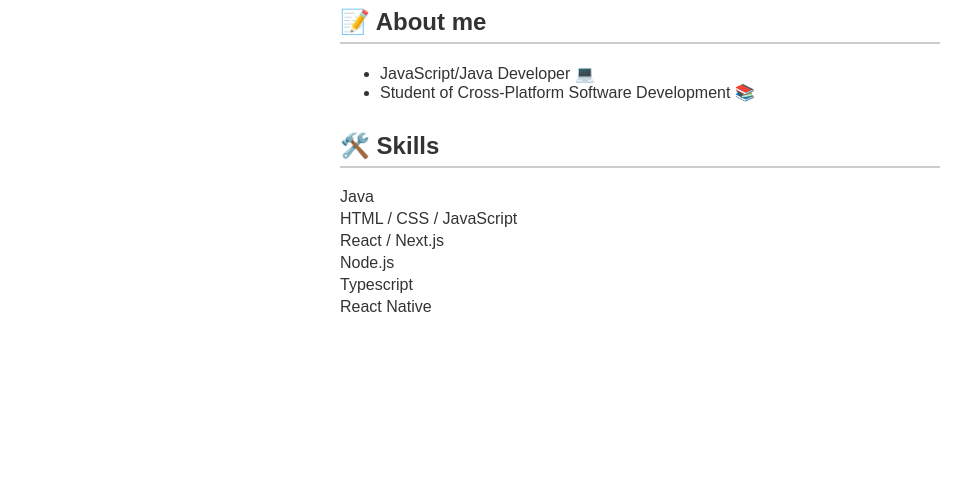
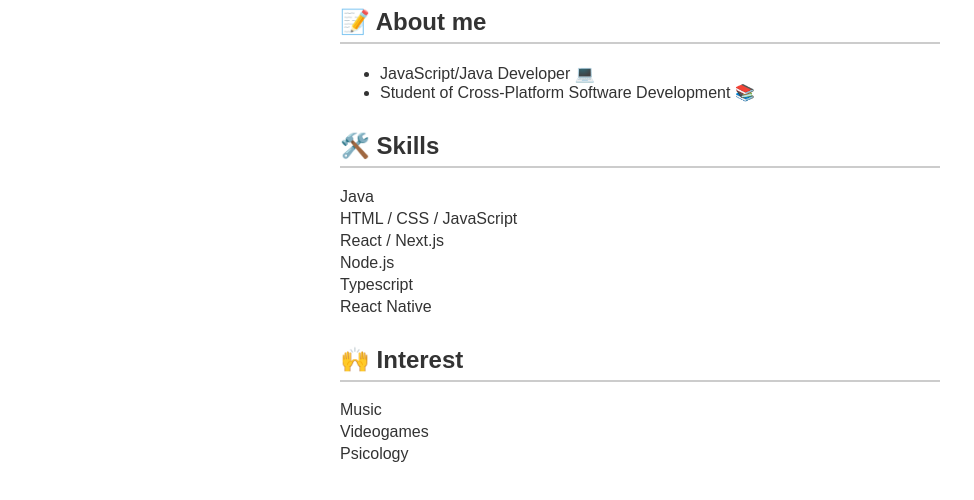
Before and after one commit to EmilianoChavarria/ActNelida, a plain HTML site: page user-5.html in a window 1280 px wide. Shown: the part 356-856 px from the top of the page, without its empty margins (0-974 px from the left). Before the commit the page ends 800 px from the top, so only its background shows below. Drawn offline with Linux system fonts and the light colour scheme.

Commit message:
[ADD]: Intereses Perfil Oliver

```diff
--- a/user-5.html
+++ b/user-5.html
@@ -101,6 +101,13 @@
         <li>Typescript</li>
         <li>React Native</li>
       </ul>
+      <div class="section">
+      <h2>🙌 Interest</h2>
+      <ul class="skills-list">
+        <li>Music</li>
+        <li>Videogames</li>
+        <li>Psicology</li>
+      </ul>
     </div>
   </body>
 </html>
```
